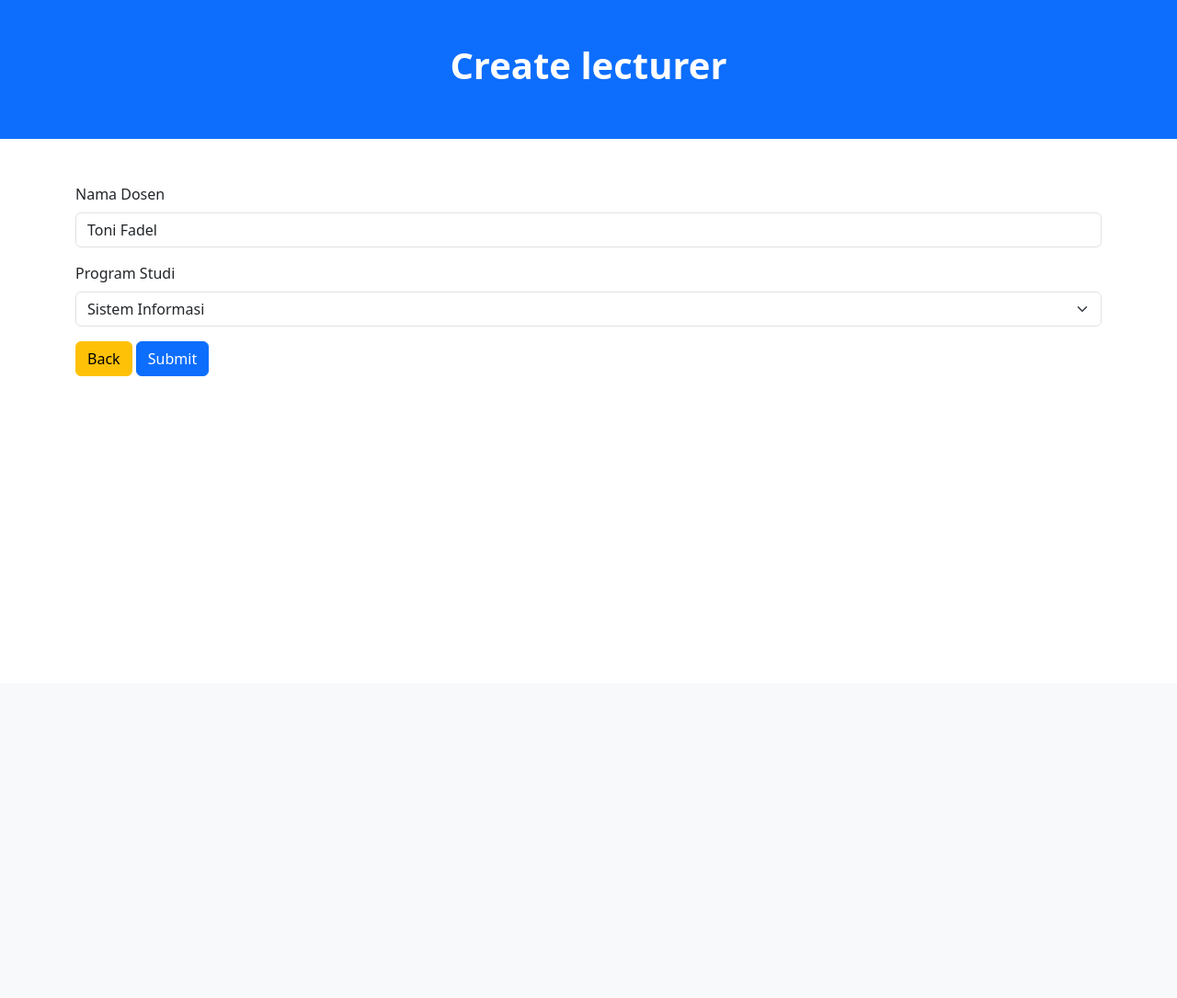
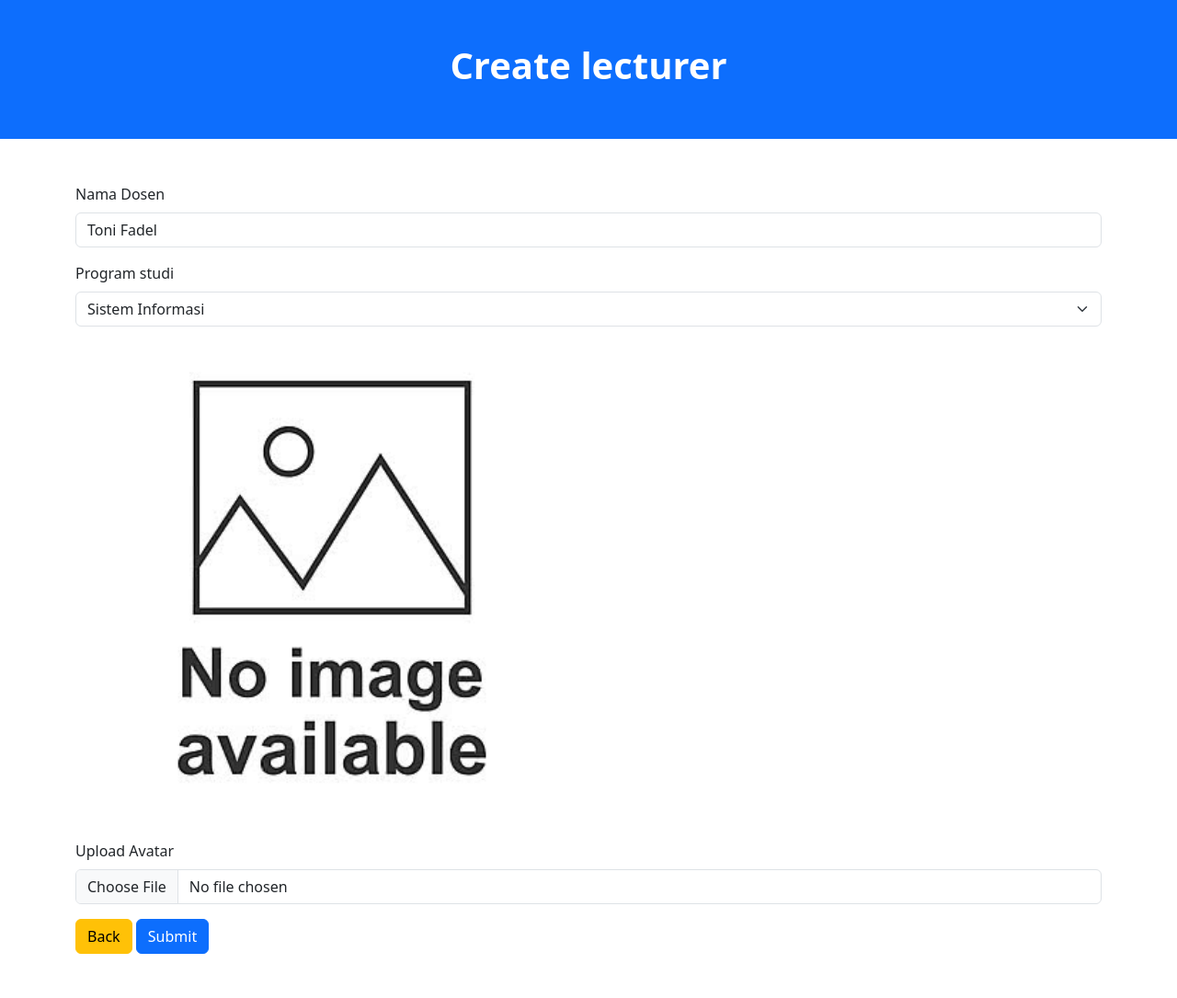
Before and after one commit to kristianimanuelpatulak/latihan-laravel, a Laravel app: page /lecturer/1/edit in a window 1280 px wide. Shown: the part 57-1142 px from the top of the page at 92% size. Before the commit the page ends 466 px from the top, so only its background shows below. Run offline with Laravel 12, Linux system fonts and the light colour scheme; data comes from the database, SQL or seed files in the repository.

Commit message:
Pertemuan 7 : File Uploding

```diff
--- a/app/Models/Lecturer.php
+++ b/app/Models/Lecturer.php
@@ -8,7 +8,7 @@ use Illuminate\Database\Eloquent\Model;
 use Illuminate\Database\Eloquent\Relations\BelongsTo;
 use Illuminate\Database\Eloquent\SoftDeletes;
 
-#[Fillable(['name', 'department_id'])]
+#[Fillable(['name', 'department_id', 'avatar'])]
 class Lecturer extends Model
 {
     /** @use HasFactory<\Database\Factories\LecturerFactory> */
--- a/resources/views/lecturer/edit.blade.php
+++ b/resources/views/lecturer/edit.blade.php
@@ -1,23 +1,25 @@
 <x-app>
 
-    <x-slot:title>{{ $title }}</x-slot>
+    <x-slot:title>
+        {{ $title }}
+    </x-slot>
 
-    <form method="post" action="{{ route('lecturer.update', $lecturer) }}">
+    <form method="post" action="{{ route('lecturer.update', $lecturer) }}" enctype="multipart/form-data">
         @csrf
         @method('put')
-
         <div class="mb-3">
             <label for="name" class="form-label">Nama Dosen</label>
-            <input type="text" class="form-control @error('name') is-invalid
-            @enderror" id="name"
-                name="name" value="{{ old('name ', $lecturer->name) }}">
+            <input type="text" class="form-control @error('name') is-invalid @enderror" id="name" name="name"
+                value="{{ old('name', $lecturer->name) }}">
             @error('name')
                 <div class="invalid-feedback">{{ $message }}</div>
             @enderror
+
         </div>
 
+        {{-- program studi --}}
         <div class="mb-3">
-            <label for="nim" class="form-label">Program Studi</label>
+            <label for="nim" class="form-label">Program studi</label>
 
             <select class="form-select @error('department_id') is-invalid  @enderror " id="department_id"
                 name="department_id">
@@ -30,13 +32,30 @@
                 @endforeach
 
             </select>
+
             @error('nim')
                 <div class="invalid-feedback">{{ $message }}</div>
             @enderror
+
+            {{-- gambar --}}
+            <div class="mb-3">
+                <img id="preview"
+                    src="{{ $lecturer->avatar ? asset('storage/' . $lecturer->avatar) : asset('images/no_image.jpg') }}"
+                    class="w-50 rounded"> <br>
+
+                <label for="avatar" class="form-label">Upload Avatar</label>
+                <input type="file" class="form-control @error('avatar') is-invalid @enderror" id="upload"
+                    name="avatar">
+                @error('avatar')
+                    <div class="invalid-feedback">{{ $message }}</div>
+                @enderror
+            </div>
+
         </div>
 
-        <a class="btn btn-warning" href="{{ route('student.index') }}" role="button">Back</a>
+        <a class="btn btn-warning" href="{{ route('lecturer.index') }}" role="button">Back</a>
         <button type="submit" class="btn btn-primary">Submit</button>
     </form>
 
+
 </x-app>
--- a/resources/views/lecturer/show.blade.php
+++ b/resources/views/lecturer/show.blade.php
@@ -8,7 +8,7 @@
     <a class="btn btn-warning mb-3" href="{{ route('lecturer.index') }}" role="button">Back</a>
 
     <div class="card" style="width: 18rem;">
-        <img src="{{ $lecturer->avatar ? asset('storage/' . $lecturer->avatar) : asset('images/no-image.png') }}"
+        <img src="{{ $lecturer->avatar ? asset('storage/' . $lecturer->avatar) : asset('images/no_image.jpg') }}"
             class="card-img-top" alt="{{ $lecturer->name }}">
         <div class="card-body">
             <h5 class="card-title">{{ $lecturer->name }}</h5>
```
Also changed, not shown: resources/views/lecturer/create.blade.php (+25 -8 lines), database/migrations/2026_11_25_010142_add_avatar_and_soft_delete_to_lecturer_table.php, public/images/no_image.jpg (added).
